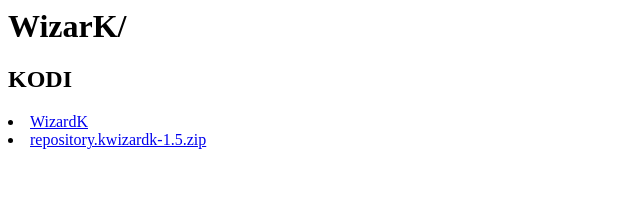
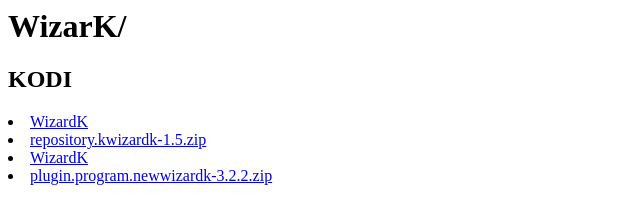
Before and after one commit to KWIZARDK/kwizardk.github.io, a plain HTML site: page index.html in a window 1280 px wide. Shown: the whole page, without its empty margins (0-640 px from the left). Drawn offline with Linux system fonts and the light colour scheme.

Commit message:
Update index.html

```diff
--- a/index.html
+++ b/index.html
@@ -6,6 +6,8 @@
  <body>
  <li><a href="/">WizardK</a><td></td></li>
 <li><a href="repository.kwizardk-1.5.zip">repository.kwizardk-1.5.zip</a><td></td></li>
+<li><a href="/">WizardK</a><td></td></li>
+<li><a href="plugin.program.newwizardk-3.2.2.zip">plugin.program.newwizardk-3.2.2.zip</a><td></td></li>
 
 </ul>
 </body>
```
